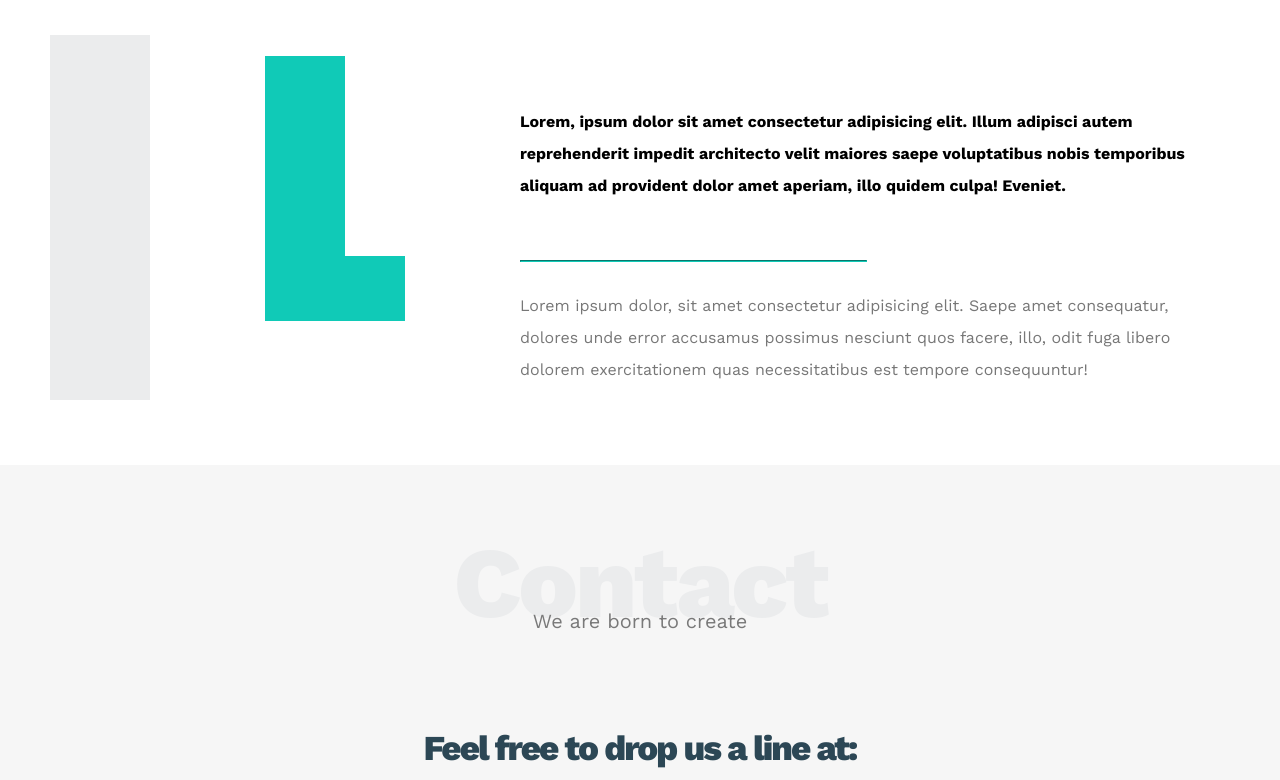
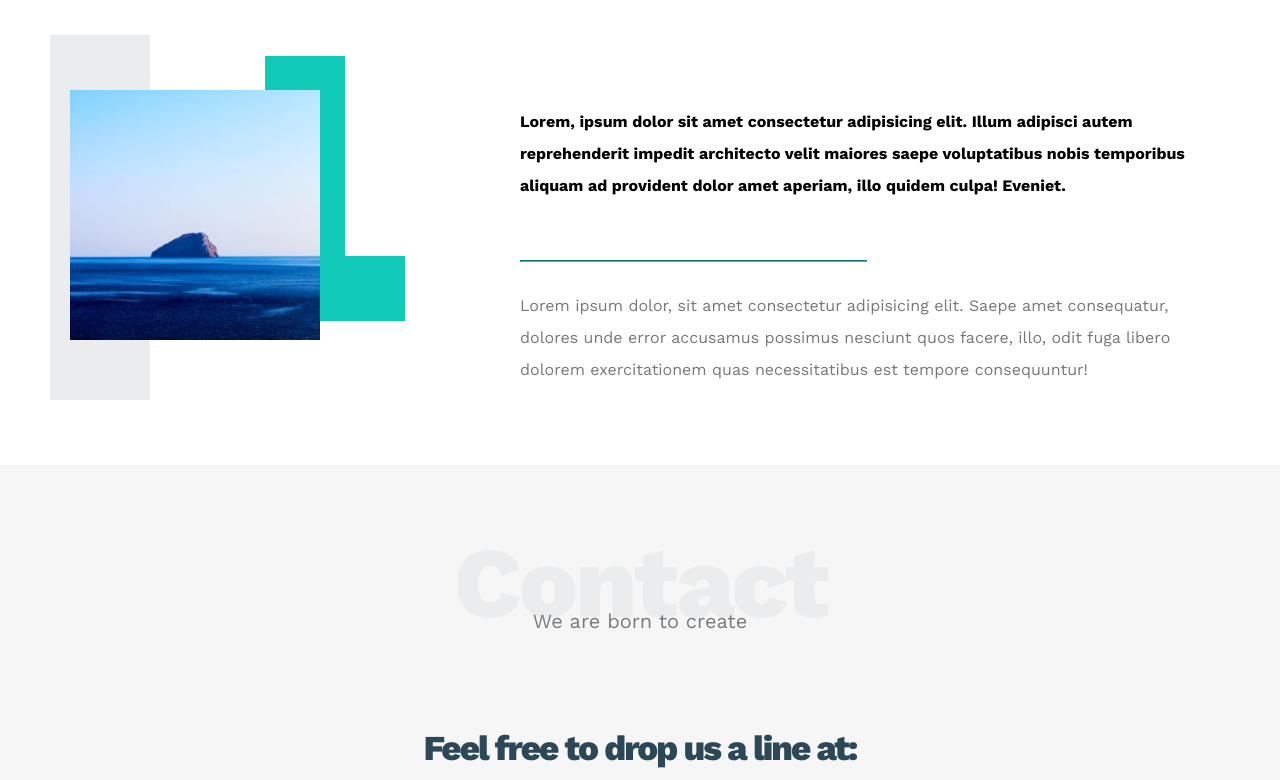
Before and after one commit to tharafi/Leon, a plain HTML site: page index.html in a window 1280 px wide. Shown: the part 3081-3861 px from the top of the page. Drawn offline with nearby package versions, Linux system fonts and the light colour scheme; the site is published under a folder, as on GitHub Pages, so addresses that start at the root find nothing.

Commit message:
modified in index.html

```diff
--- a/index.html
+++ b/index.html
@@ -156,7 +156,7 @@
             <p>Less is more work</p>
             <div class="about-content">
                 <div class="image">
-                    <img src="/images/ocean.jpg" alt="">
+                    <img src="images/ocean.jpg" alt="">
                 </div>
                 <div class="text">
                     <p>Lorem, ipsum dolor sit amet consectetur adipisicing elit. Illum adipisci autem reprehenderit impedit architecto velit maiores saepe voluptatibus nobis temporibus aliquam ad provident dolor amet aperiam, illo quidem culpa! Eveniet.</p>
```
